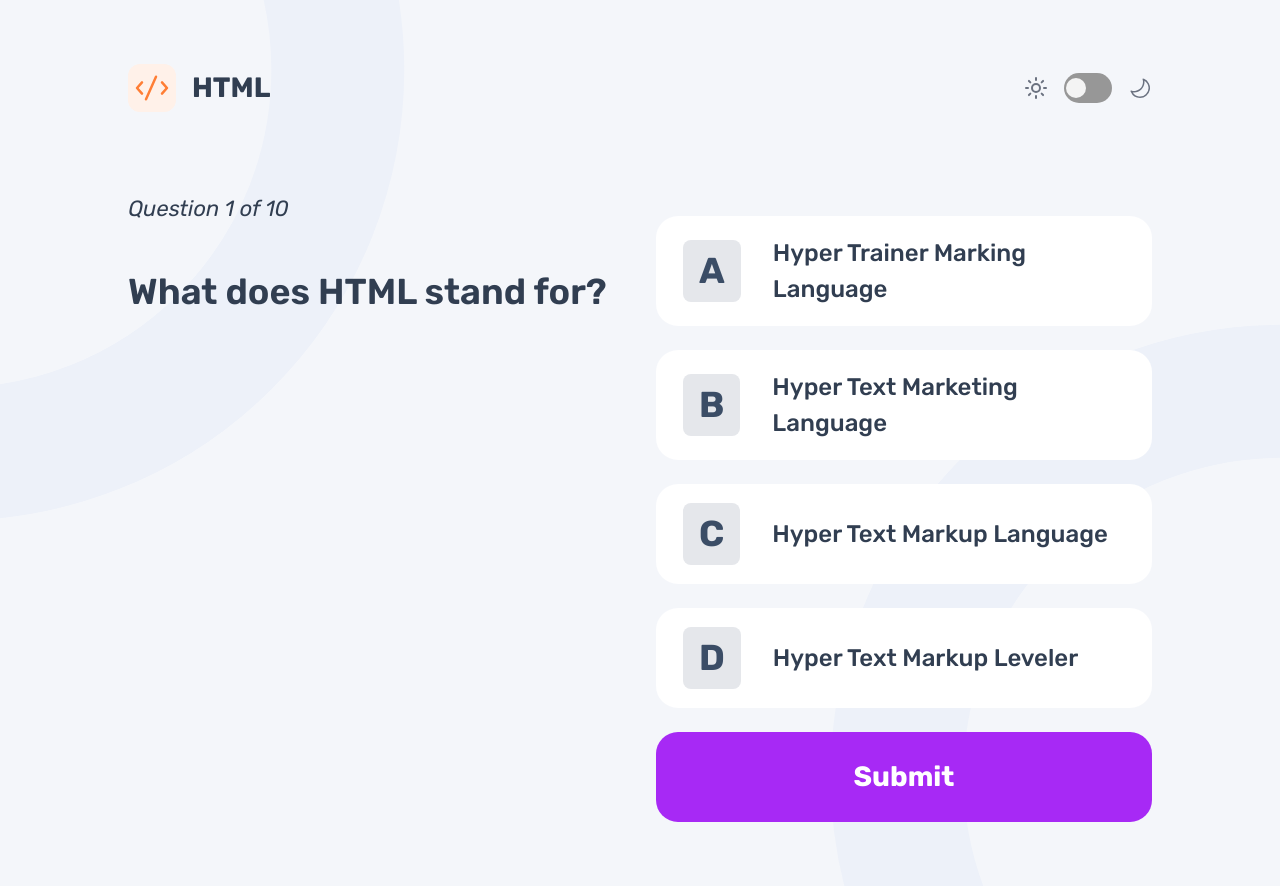
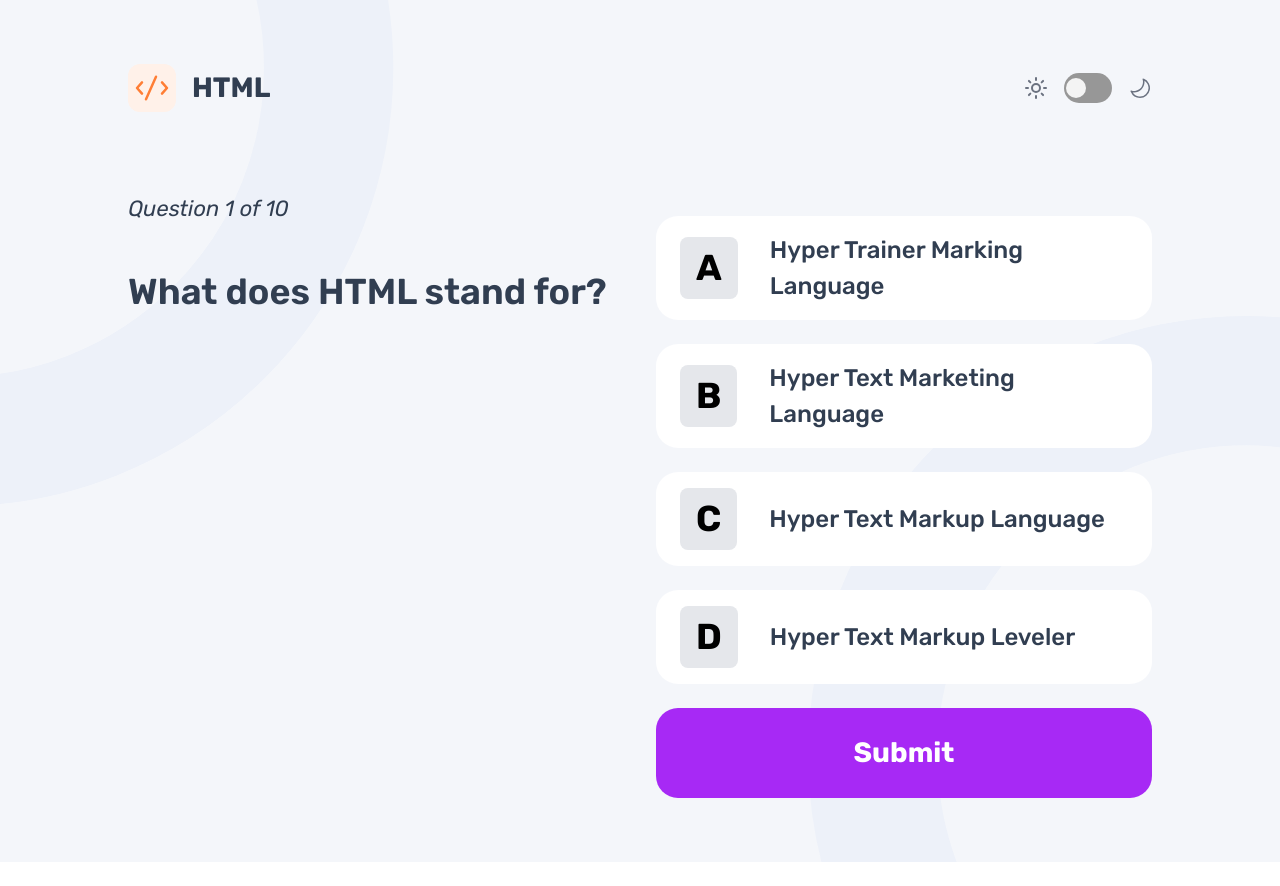
Before and after one commit to SajeedAninda/Frontend-Quiz-App, a React (Vite) app: page /html in a window 1280 px wide. After the commit the page ends 862 px from the top, so only its background shows below. Built offline with nearby package versions, Linux system fonts and the light colour scheme.

Commit message:
Made the quiz functional to detect correct and wrong answers

```diff
--- a/src/Components/QuizPages/Html.jsx
+++ b/src/Components/QuizPages/Html.jsx
@@ -9,6 +9,11 @@ import { ThemeContext } from '../../Custom Hooks/ThemeContext';
 const Html = () => {
     const { isDarkMode, toggleDarkMode } = useContext(ThemeContext);
     const [quizData, setQuizData] = useState(null);
+    const [selectedOption, setSelectedOption] = useState(null);
+    const [isSubmitted, setIsSubmitted] = useState(false);
+    const [currentQuestionIndex, setCurrentQuestionIndex] = useState(0);
+    const [result, setResult] = useState({ correct: 0, total: 0 });
+    const [showResult, setShowResult] = useState(false);
 
     useEffect(() => {
         fetch('./data.json')
@@ -22,8 +27,6 @@ const Html = () => {
             });
     }, []);
 
-    console.log(quizData);
-
     useEffect(() => {
         if (isDarkMode) {
             document.documentElement.classList.add('dark');
@@ -32,9 +35,55 @@ const Html = () => {
         }
     }, [isDarkMode]);
 
+    const handleOptionClick = (index) => {
+        if (!isSubmitted) {
+            setSelectedOption(index);
+        }
+    };
+
+    const handleSubmit = () => {
+        if (selectedOption === null) return;
+
+        setIsSubmitted(true);
+
+        const correctAnswer = quizData.questions[currentQuestionIndex].answer;
+        const selectedAnswer = quizData.questions[currentQuestionIndex].options[selectedOption];
+
+        if (selectedAnswer === correctAnswer) {
+            setResult((prev) => ({ ...prev, correct: prev.correct + 1, total: prev.total + 1 }));
+        } else {
+            setResult((prev) => ({ ...prev, total: prev.total + 1 }));
+        }
+    };
+
+    const handleNextQuestion = () => {
+        if (currentQuestionIndex < quizData.questions.length - 1) {
+            setCurrentQuestionIndex((prevIndex) => prevIndex + 1);
+            setSelectedOption(null);
+            setIsSubmitted(false);
+        } else {
+            setShowResult(true);
+        }
+    };
+
     if (!quizData) {
         return <div>Loading...</div>;
     }
+
+    if (showResult) {
+        return (
+            <div className="min-h-screen flex items-center justify-center">
+                <div className="bg-white dark:bg-[#3b4d66] p-10 rounded-lg shadow-lg text-center">
+                    <h2 className="text-4xl font-bold text-[#313e51] dark:text-white mb-4">Quiz Completed!</h2>
+                    <p className="text-2xl text-[#313e51] dark:text-white">
+                        You got {result.correct} out of {quizData.questions.length} correct.
+                    </p>
+                </div>
+            </div>
+        );
+    }
+
+    const currentQuestion = quizData.questions[currentQuestionIndex];
 
     return (
         <div
@@ -65,29 +114,48 @@ const Html = () => {
             <div className="contentDiv w-[80%] mx-auto flex flex-col lg:flex-row justify-between gap-8 mt-20">
                 <div className="flex-1">
                     <p className='text-[#313e51] dark:text-white text-[22px] italic'>
-                        Question 1 of {quizData.questions.length}
+                        Question {currentQuestionIndex + 1} of {quizData.questions.length}
                     </p>
                     <h3 className='text-[#313e51] dark:text-white text-[36px] font-semibold mt-10'>
-                        {quizData.questions[0].question}
+                        {currentQuestion.question}
                     </h3>
                 </div>
 
                 <div className='flex-1'>
-                    {quizData.questions[0].options.map((option, index) => (
+                    {currentQuestion.options.map((option, index) => {
+                        const correctAnswer = currentQuestion.answer;
+                        const isCorrect = isSubmitted && option === correctAnswer;
+                        const isWrong = isSubmitted && selectedOption === index && option !== correctAnswer;
+
+                        return (
                             <div
                                 key={index}
-                            className='bg-white dark:bg-[#3b4d66] w-full rounded-[22px] py-4 px-6 flex items-center gap-8 cursor-pointer hover:shadow-xl dark:hover:shadow-2xl transition-all delay-75 border-[3px] border-transparent hover:border-[#A729f5] group mt-6'
+                                onClick={() => handleOptionClick(index)}
+                                className={`bg-white dark:bg-[#3b4d66] w-full rounded-[22px] py-4 px-6 flex items-center gap-8 cursor-pointer
+                                    ${selectedOption === index ? 'border-[#A729f5] border-[3px]' : 'border-transparent'}
+                                    ${isCorrect ? 'border-green-500 dark:border-green-500' : ''}
+                                    ${isWrong ? 'border-red-500 dark:border-red-500' : ''}
+                                    hover:shadow-xl dark:hover:shadow-2xl transition-all delay-75 group mt-6`}
                             >
-                            <div className='text-[36px] text-[#3b4d66] py-1 px-4 bg-gray-200 dark:bg-white rounded-lg font-bold group-hover:bg-[#f6e7ff] group-hover:text-[#a729f5]'>
+                                <div
+                                    className={`text-[36px] py-1 px-4 bg-gray-200 dark:bg-white rounded-lg font-bold
+                                        ${selectedOption === index ? 'bg-[#f6e7ff] text-[#a729f5]' : ''}
+                                        ${isCorrect ? 'bg-green-500 dark:bg-green-500 text-white' : ''}
+                                        ${isWrong ? 'bg-red-500 dark:bg-red-500 text-white' : ''}`}
+                                >
                                     {String.fromCharCode(65 + index)}
                                 </div>
                                 <p className='text-[24px] text-[#313e51] dark:text-white font-medium'>
                                     {option}
                                 </p>
                             </div>
-                    ))}
-                    <button className='w-full py-6 px-6 rounded-[22px] text-[28px] font-bold text-white bg-[#a729f5] hover:opacity-50 mt-6'>
-                        Submit
+                        );
+                    })}
+                    <button
+                        onClick={isSubmitted ? handleNextQuestion : handleSubmit}
+                        className='w-full py-6 px-6 rounded-[22px] text-[28px] font-bold text-white bg-[#a729f5] hover:opacity-50 mt-6'
+                    >
+                        {isSubmitted ? (currentQuestionIndex < quizData.questions.length - 1 ? 'Next Question' : 'See Result') : 'Submit'}
                     </button>
                 </div>
             </div>
```
Lines whose indentation alone changed are shown as unchanged.
